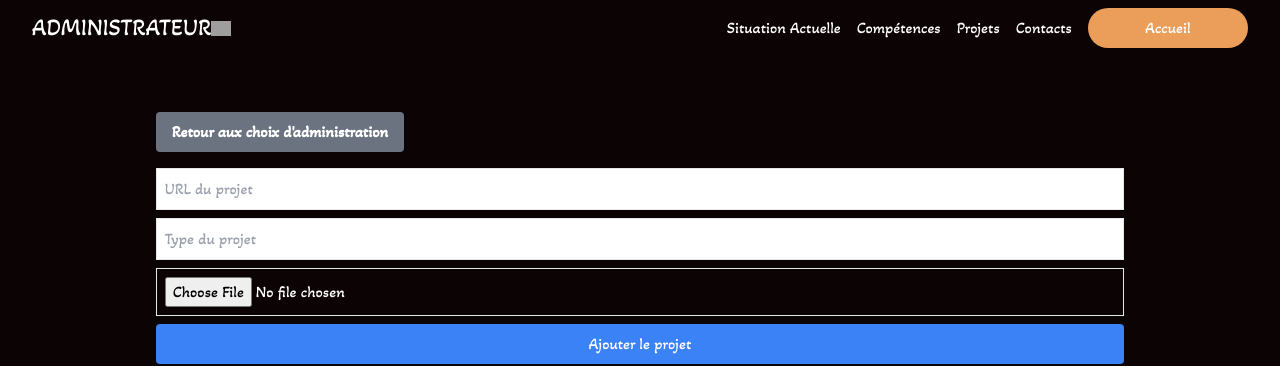
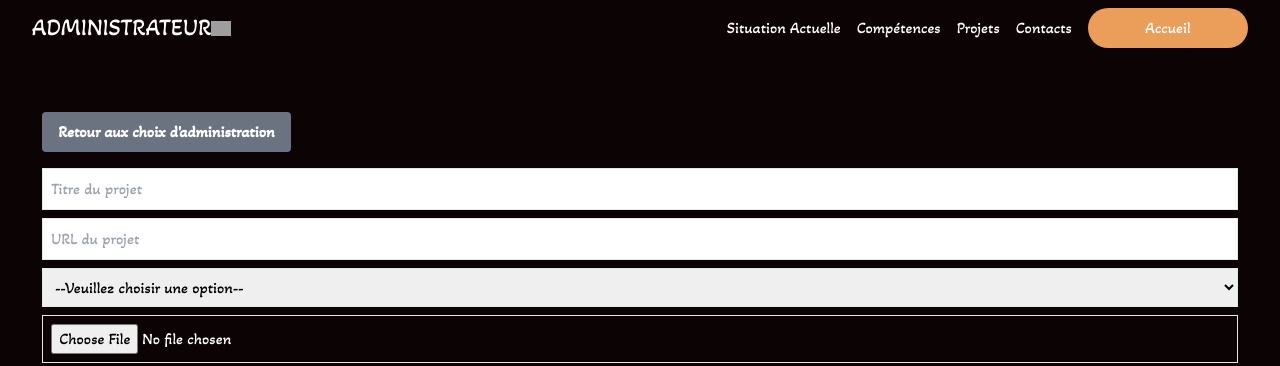
Before and after one commit to laflut3/portfolio-leo-vercel, a Next.js app: page /admin in a window 1280 px wide. Both pictures are taken after a click on the button "Projects". Shown: the top 366 px of the page. Built offline with nearby package versions, Linux system fonts and the light colour scheme; no server answers; the database is empty; grey boxes are pictures that could not be loaded.

Commit message:
feat(): ajout titre

```diff
--- a/Lib/ProjectsLib/models/Projects.ts
+++ b/Lib/ProjectsLib/models/Projects.ts
@@ -1,12 +1,17 @@
 import mongoose, { Schema, model } from 'mongoose';
 
 export interface ProjectDocument {
+    titre: string;
     url: string;
     type: string;
     image?: Buffer;
 }
 
 const ProjectSchema = new Schema({
+    titre: {
+        type: String,
+        required: true,
+    },
     url: {
         type: String,
         required: true,
--- a/src/app/api/projects/route.ts
+++ b/src/app/api/projects/route.ts
@@ -7,21 +7,21 @@ export async function POST(request: Request) {
 
     try {
         const formData = await request.formData();
+        const titre = formData.get('titre')?.toString();  // Ajout du titre
         const url = formData.get('url')?.toString();
         const type = formData.get('type')?.toString();
         const image = formData.get('image') as File | null;
 
-
-        if (!url || !type) {
-            return NextResponse.json({ message: 'URL and type are required' }, { status: 400 });
+        if (!titre || !url || !type) {
+            return NextResponse.json({ message: 'Titre, URL, and type are required' }, { status: 400 });
         }
 
         const newProject = new Project({
+            titre,
             url,
             type,
             image: image ? Buffer.from(await image.arrayBuffer()) : undefined,
         });
-
 
         const savedProject = await newProject.save();
 
@@ -31,6 +31,7 @@ export async function POST(request: Request) {
         return NextResponse.json({ message: 'Server error' }, { status: 500 });
     }
 }
+
 
 export async function GET(request: Request) {
     await connectDB();
@@ -88,17 +89,19 @@ export async function PUT(request: Request) {
         }
 
         const formData = await request.formData();
+        const titre = formData.get('titre')?.toString();  // Ajout du titre
         const url = formData.get('url')?.toString();
         const type = formData.get('type')?.toString();
         const image = formData.get('image') as File | null;
 
-        if (!url || !type) {
-            return NextResponse.json({ message: 'URL and type are required' }, { status: 400 });
+        if (!titre || !url || !type) {
+            return NextResponse.json({ message: 'Titre, URL, and type are required' }, { status: 400 });
         }
 
         const updatedProject = await Project.findByIdAndUpdate(
             id,
             {
+                titre,
                 url,
                 type,
                 image: image ? Buffer.from(await image.arrayBuffer()) : undefined,
--- a/src/components/admin/ProjectForm.tsx
+++ b/src/components/admin/ProjectForm.tsx
@@ -8,24 +8,25 @@ interface ProjectFormProps {
 }
 
 interface Project {
+    titre: string; // Ajout du titre
     url: string;
     type: string;
     image?: File | null;
 }
 
 const ProjectForm: React.FC<ProjectFormProps> = ({ isEditMode, onSave, project }) => {
-    const [formData, setFormData] = useState<Project>({ url: '', type: '', image: null });
+    const [formData, setFormData] = useState<Project>({ titre: '', url: '', type: '', image: null });
     const [previewImage, setPreviewImage] = useState<string | null>(null); // Prévisualisation de l'image
 
     useEffect(() => {
         if (project) {
-            setFormData({ url: project.url, type: project.type, image: null });
+            setFormData({ titre: project.titre, url: project.url, type: project.type, image: null });
         } else {
-            setFormData({ url: '', type: '', image: null });
+            setFormData({ titre: '', url: '', type: '', image: null });
         }
     }, [project]);
 
-    const handleInputChange = (e: React.ChangeEvent<HTMLInputElement>) => {
+    const handleInputChange = (e: React.ChangeEvent<HTMLInputElement | HTMLSelectElement>) => {
         const { name, value } = e.target;
         setFormData((prevFormData) => ({ ...prevFormData, [name]: value }));
     };
@@ -45,6 +46,7 @@ const ProjectForm: React.FC<ProjectFormProps> = ({ isEditMode, onSave, project }
     const handleSubmit = (e: React.FormEvent) => {
         e.preventDefault();
         const form = new FormData();
+        form.append('titre', formData.titre);
         form.append('url', formData.url);
         form.append('type', formData.type);
         if (formData.image) {
@@ -57,6 +59,15 @@ const ProjectForm: React.FC<ProjectFormProps> = ({ isEditMode, onSave, project }
         <form onSubmit={handleSubmit} className="text-black mb-8">
             <input
                 type="text"
+                name="titre"
+                value={formData.titre}
+                onChange={handleInputChange}
+                placeholder="Titre du projet"
+                className="border p-2 mb-2 w-full"
+                required
+            />
+            <input
+                type="text"
                 name="url"
                 value={formData.url}
                 onChange={handleInputChange}
@@ -64,15 +75,22 @@ const ProjectForm: React.FC<ProjectFormProps> = ({ isEditMode, onSave, project }
                 className="border p-2 mb-2 w-full"
                 required
             />
-            <input
-                type="text"
+
+            {/* Select for type */}
+            <select
                 name="type"
                 value={formData.type}
                 onChange={handleInputChange}
-                placeholder="Type du projet"
                 className="border p-2 mb-2 w-full"
                 required
-            />
+            >
+                <option value="">--Veuillez choisir une option--</option>
+                <option value="Vitrine">Vitrine</option>
+                <option value="E-commerce">E-commerce</option>
+                <option value="Portfolio">Portfolio</option>
+                <option value="Application Java">Application Java</option>
+            </select>
+
             <input
                 type="file"
                 name="image"
```
Also changed, not shown: src/components/admin/ProjectBox.tsx (+29 -9 lines).
